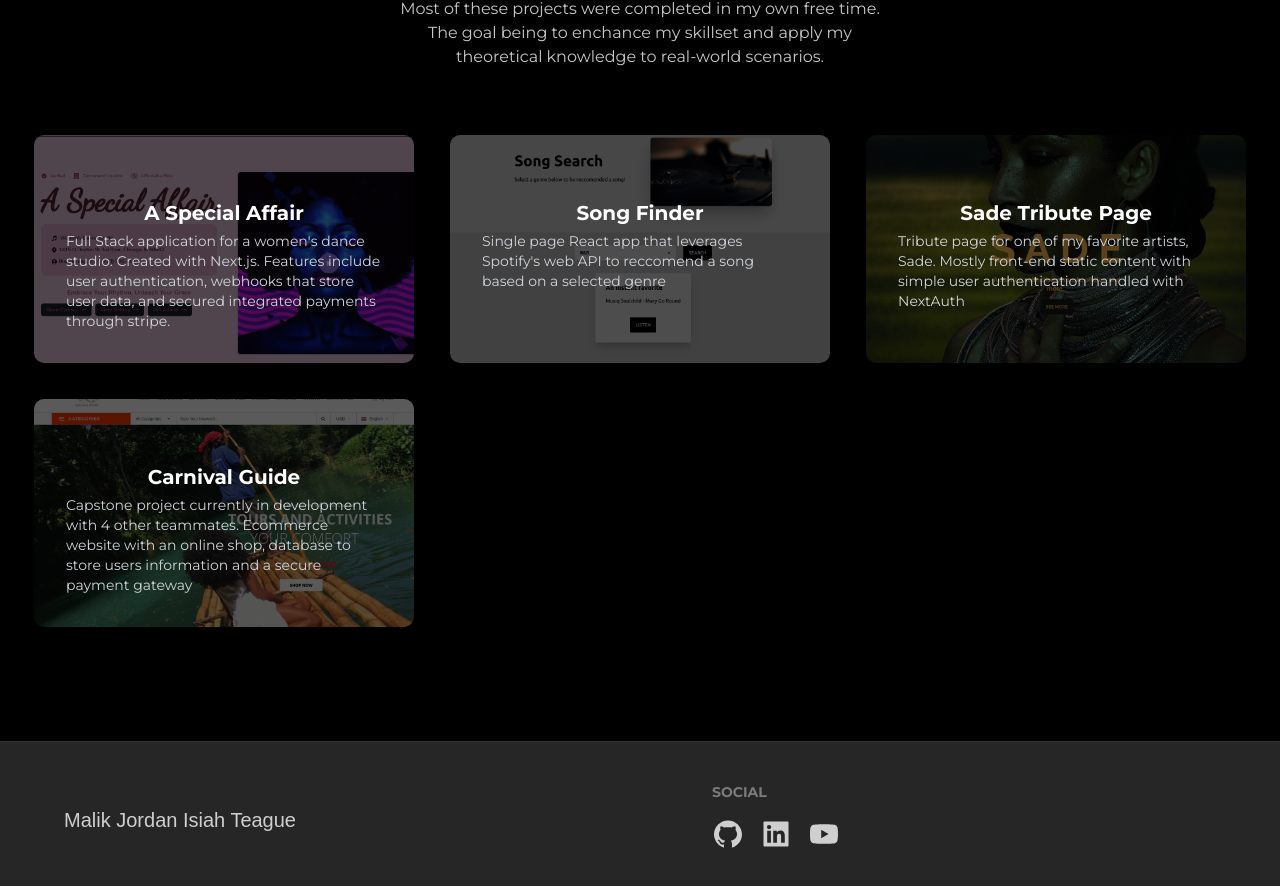
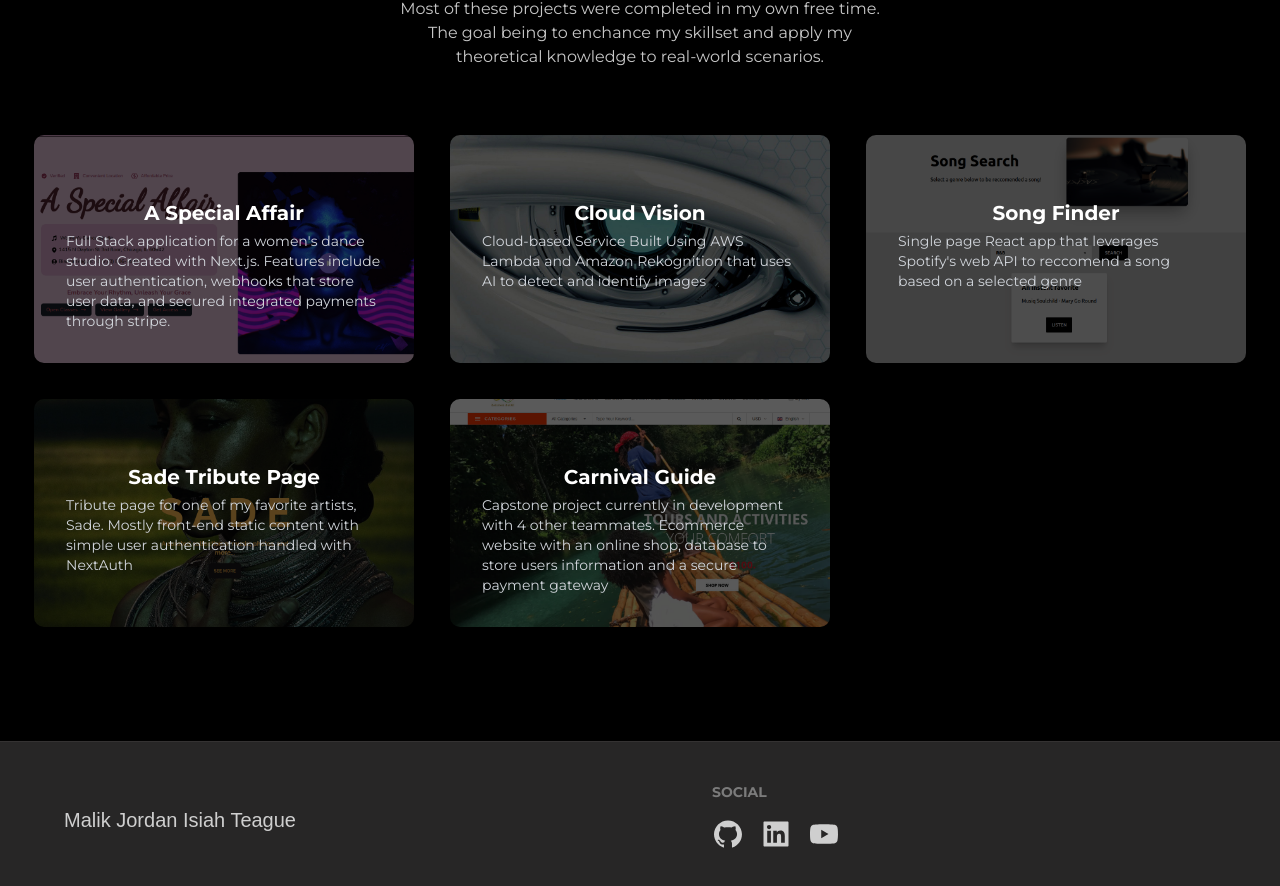
Before and after one commit to malikisiah/malikisiah.github.io, a Next.js app: page / in a window 1280 px wide. Shown: the part 992-1878 px from the top of the page. Built offline with nearby package versions, Linux system fonts and the light colour scheme; a web font is replaced by a local one.

Commit message:
added project

```diff
--- a/src/components/ProjectSection.tsx
+++ b/src/components/ProjectSection.tsx
@@ -7,6 +7,13 @@ export default function ProjectSection() {
       heading: "A Special Affair",
       description:
         "Full Stack application for a women's dance studio. Created with Next.js. Features include user authentication, webhooks that store user data, and secured integrated payments through stripe.",
+    },
+    {
+      link: "https://cloud-vision.vercel.app/",
+      background: "/cloud-vision.jpg",
+      heading: "Cloud Vision",
+      description:
+        "Cloud-based Service Built Using AWS Lambda and Amazon Rekognition that uses AI to detect and identify images",
     },
     {
       link: "https://mysongfinder.netlify.app/",
```
Also changed, not shown: public/cloud-vision.jpg (added).
